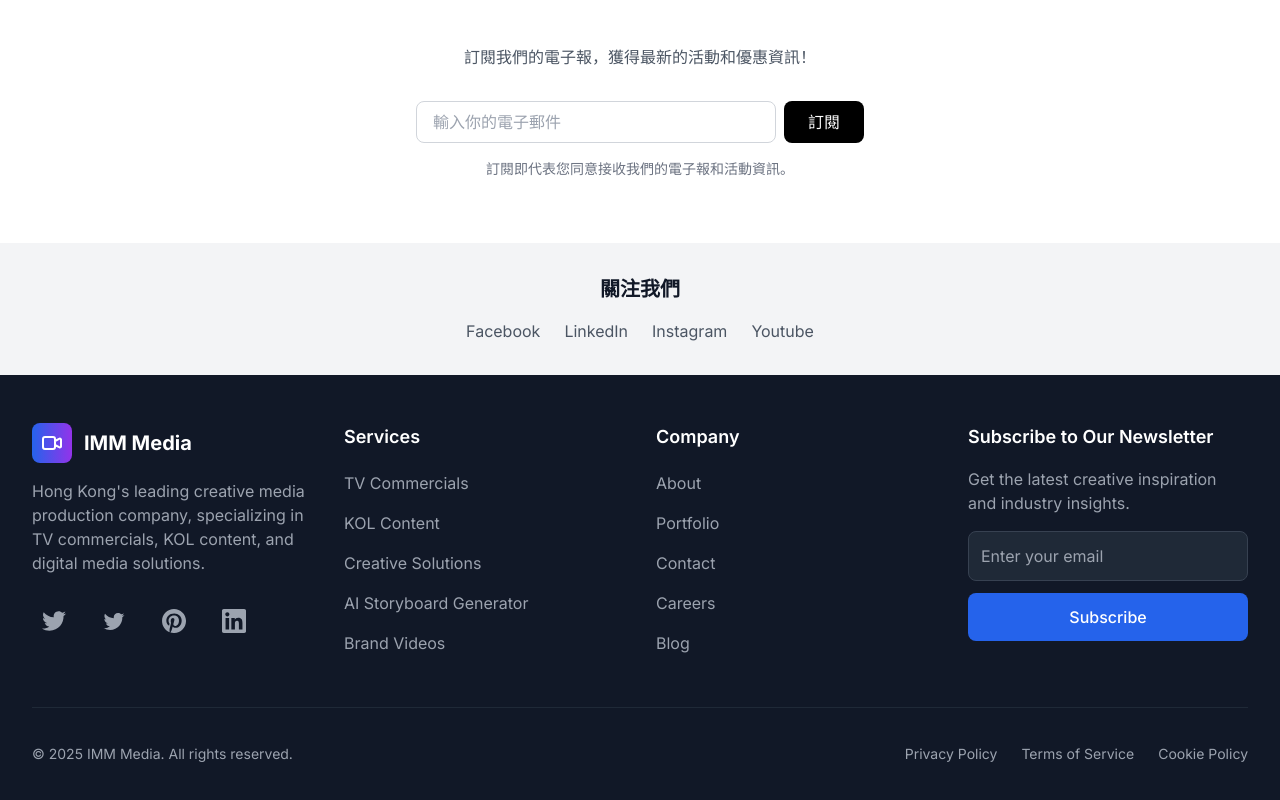
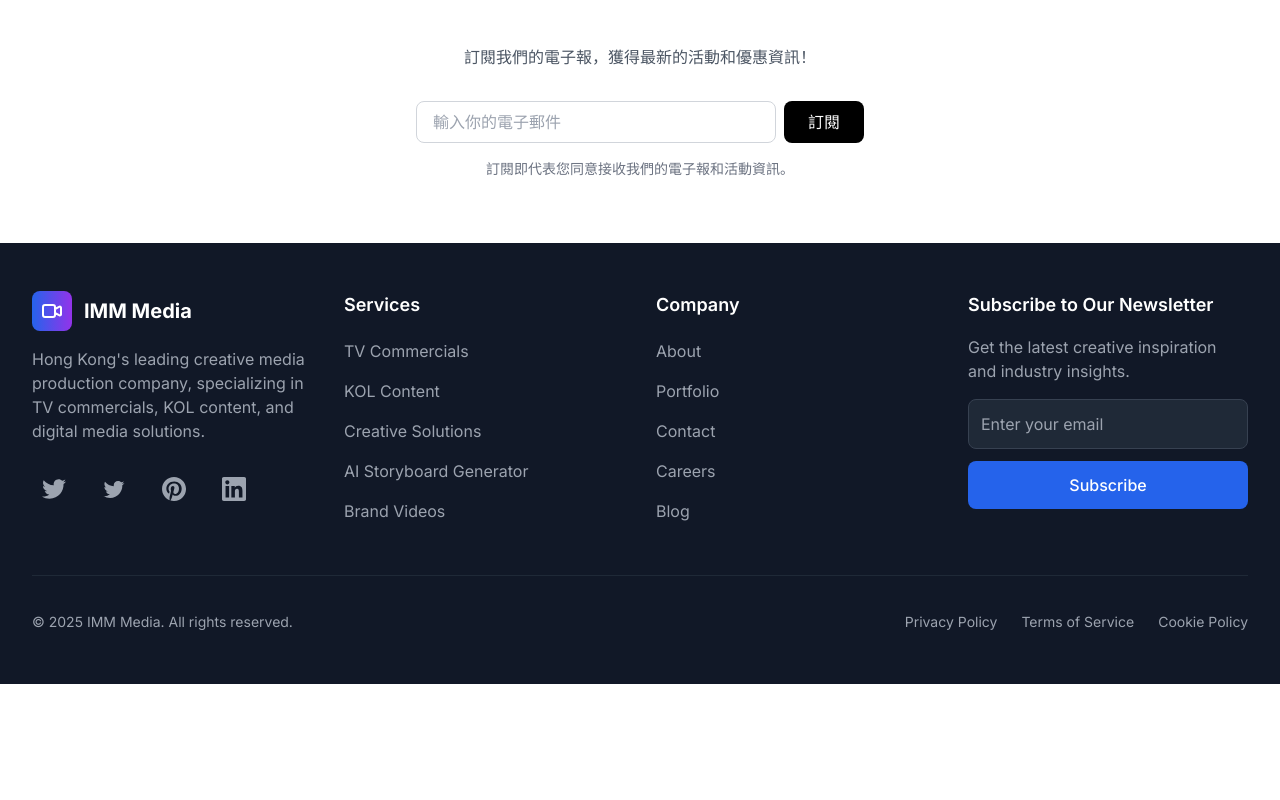
Before and after one commit to prisken/web_IMM, a Next.js app: page /en in a window 1280 px wide. Shown: the part 2587-3387 px from the top of the page. After the commit the page ends 3271 px from the top, so only its background shows below. Built offline with nearby package versions, Linux system fonts and the light colour scheme.

Commit message:
feat: remove social links section from homepage

```diff
--- a/src/app/[locale]/page.tsx
+++ b/src/app/[locale]/page.tsx
@@ -198,28 +198,6 @@ export default async function Page({ params }: { params: Promise<{ locale: strin
         </div>
       </section>
 
-      {/* Social Links */}
-      <section className="py-8 bg-gray-100">
-        <div className="container mx-auto px-4">
-          <div className="text-center">
-            <h3 className="text-xl font-bold mb-4">關注我們</h3>
-            <div className="flex justify-center gap-6">
-              <a href="https://facebook.com" target="_blank" rel="noopener noreferrer" className="text-gray-600 hover:text-gray-800">
-                Facebook
-              </a>
-              <a href="https://linkedin.com" target="_blank" rel="noopener noreferrer" className="text-gray-600 hover:text-gray-800">
-                LinkedIn
-              </a>
-              <a href="https://instagram.com" target="_blank" rel="noopener noreferrer" className="text-gray-600 hover:text-gray-800">
-                Instagram
-              </a>
-              <a href="https://youtube.com" target="_blank" rel="noopener noreferrer" className="text-gray-600 hover:text-gray-800">
-                Youtube
-              </a>
-            </div>
-          </div>
-        </div>
-      </section>
     </div>
   );
 }
```
